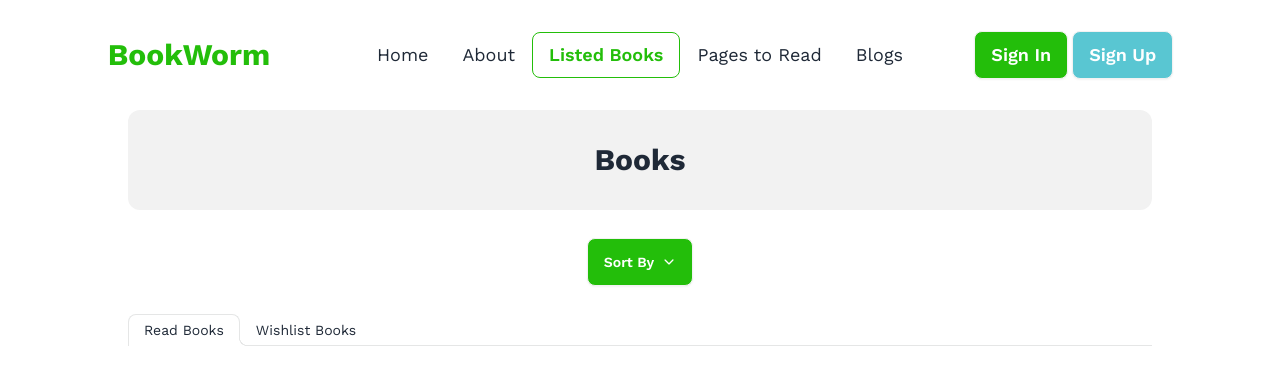
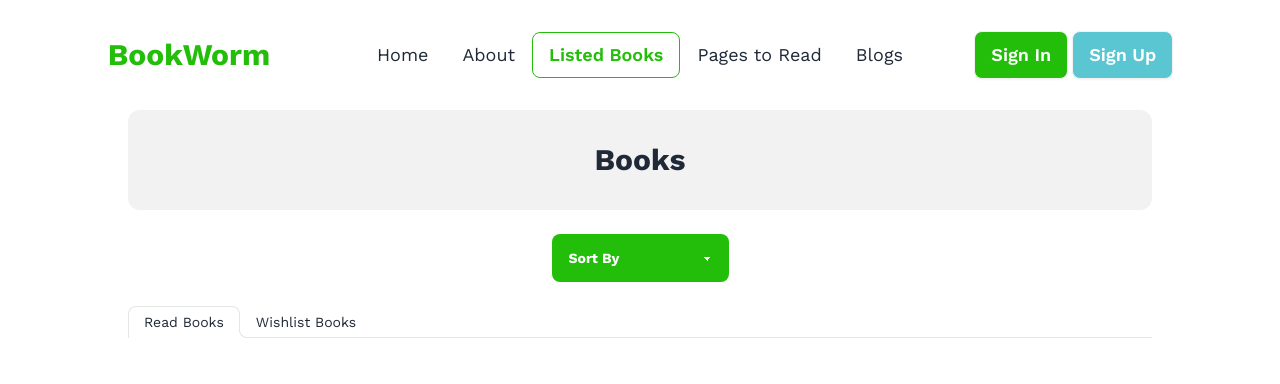
Before and after one commit to Sadiqur057/BookWorm-react, a React (Vite) app: page /listed in a window 1280 px wide. Shown: the top 384 px of the page. Built offline with nearby package versions, Linux system fonts and the light colour scheme; a web font is replaced by a local one.

Commit message:
updated select tag for sorting by category

```diff
--- a/src/Pages/ListedBooks.jsx
+++ b/src/Pages/ListedBooks.jsx
@@ -1,64 +1,62 @@
-import { IoIosArrowDown } from "react-icons/io";
 import ListedBook from "../components/ListedBook";
 
 import useFilterBook from "../Hooks/useFilterBook";
 import { useState } from "react";
 
 const ListedBooks = () => {
-
   const wishList = useFilterBook("wishList");
   const readingList = useFilterBook("readingList");
 
-
   const [wishListDisplayData, setWishListDisplayData] = useState([]);
   const [readingListDisplayData, setReadingListDisplayData] = useState([]);
-  const [selectedTab, setSelectedTab] = useState('read');
+  const [selectedTab, setSelectedTab] = useState("read");
 
-
-  const sortData = (sortCategory,bookDatas) => {
+  const sortData = (sortCategory, bookDatas) => {
     // let sortedData;
-    console.log(sortCategory)
-    if(sortCategory && bookDatas){
-      const sortedData = [...bookDatas].sort((prev,curr)=> curr[sortCategory] - prev[sortCategory] )
-      return sortedData
+    console.log(sortCategory);
+    if (sortCategory && bookDatas) {
+      const sortedData = [...bookDatas].sort(
+        (prev, curr) => curr[sortCategory] - prev[sortCategory]
+      );
+      return sortedData;
     }
   };
 
-
   const sort = (rating) => {
     const newWishListData = sortData(rating, wishList);
-    setWishListDisplayData([...newWishListData])
+    setWishListDisplayData([...newWishListData]);
     const newReadListData = sortData(rating, readingList);
-    setReadingListDisplayData([...newReadListData])
+    setReadingListDisplayData([...newReadListData]);
   };
 
-  const handleTab=(tabName)=>{
+  const handleSortChange = (e) => {
+    const selectedValue = e.target.value;
+    sort(selectedValue);
+  };
+  const handleTab = (tabName) => {
     setSelectedTab(tabName);
-  }
-
+  };
 
   return (
     <div>
       <div className="py-5 md:py-8 w-full bg-base-200 rounded-xl">
         <h1 className="text-center font-bold text-2xl lg:text-3xl">Books</h1>
       </div>
+
       <div className="flex justify-center my-4 md:my-6">
-        <details className="dropdown">
-          <summary className="m-1 btn bg-c-primary text-white hover:bg-white hover:border-c-primary hover:text-c-primary">
-            Sort By <IoIosArrowDown></IoIosArrowDown>
-          </summary>
-          <ul className="p-2 shadow menu dropdown-content z-[1] rounded-box w-40 bg-base-200">
-            <li>
-              <a onClick={() => sort("rating")}>Rating</a>
-            </li>
-            <li>
-              <a onClick={() => sort("totalPages")}>Number of pages</a>
-            </li>
-            <li>
-              <a onClick={() => sort("yearOfPublishing")}>Published year</a>
-            </li>
-          </ul>
-        </details>
+        <select onChange={handleSortChange} className="select bg-c-primary text-white hover:bg-white hover:border-c-primary hover:text-c-primary font-bold focus:outline-none">
+          <option disabled selected className="hidden py-10">
+            Sort By
+          </option>
+          <option value="rating" className="text-lg  py-10 text-black bg-base-200 px-10">
+            Rating
+          </option>
+          <option value="totalPages" className="text-lg  py-10 text-black bg-base-200 px-10">Number of Pages
+          </option>
+          <option value="yearOfPublishing" className="text-lg  py-10 text-black bg-base-200 px-10">
+            Published year
+          </option>
+        </select>
       </div>
       <div>
         <div role="tablist" className="tabs tabs-lifted">
@@ -68,16 +66,18 @@ const ListedBooks = () => {
             role="tab"
             className="tab"
             aria-label="Read&nbsp;Books"
-            onChange={() => handleTab('read')}
-            checked={selectedTab === 'read'}
+            onChange={() => handleTab("read")}
+            checked={selectedTab === "read"}
           />
           <div
             role="tabpanel"
             className="tab-content bg-base-100 border-base-300  py-4 md:py-6 border-x-0 border-b-0"
           >
-            {readingListDisplayData.length>0?readingListDisplayData.map((book) => (
+            {readingListDisplayData.length > 0
+              ? readingListDisplayData.map((book) => (
                   <ListedBook key={book.bookId} book={book}></ListedBook>
-            )):readingList.map((book) => (
+                ))
+              : readingList.map((book) => (
                   <ListedBook key={book.bookId} book={book}></ListedBook>
                 ))}
           </div>
@@ -88,16 +88,18 @@ const ListedBooks = () => {
             role="tab"
             className="tab"
             aria-label="Wishlist&nbsp;Books"
-            onChange={() => handleTab('wish')}
-            checked={selectedTab === 'wish'}
+            onChange={() => handleTab("wish")}
+            checked={selectedTab === "wish"}
           />
           <div
             role="tabpanel"
             className="tab-content bg-base-100 border-base-300  py-4 md:py-6 border-x-0 border-b-0"
           >
-            {wishListDisplayData.length>0?wishListDisplayData.map((book) => (
+            {wishListDisplayData.length > 0
+              ? wishListDisplayData.map((book) => (
                   <ListedBook key={book.bookId} book={book}></ListedBook>
-            )):wishList.map((book) => (
+                ))
+              : wishList.map((book) => (
                   <ListedBook key={book.bookId} book={book}></ListedBook>
                 ))}
           </div>
```
Lines whose indentation alone changed are shown as unchanged.
